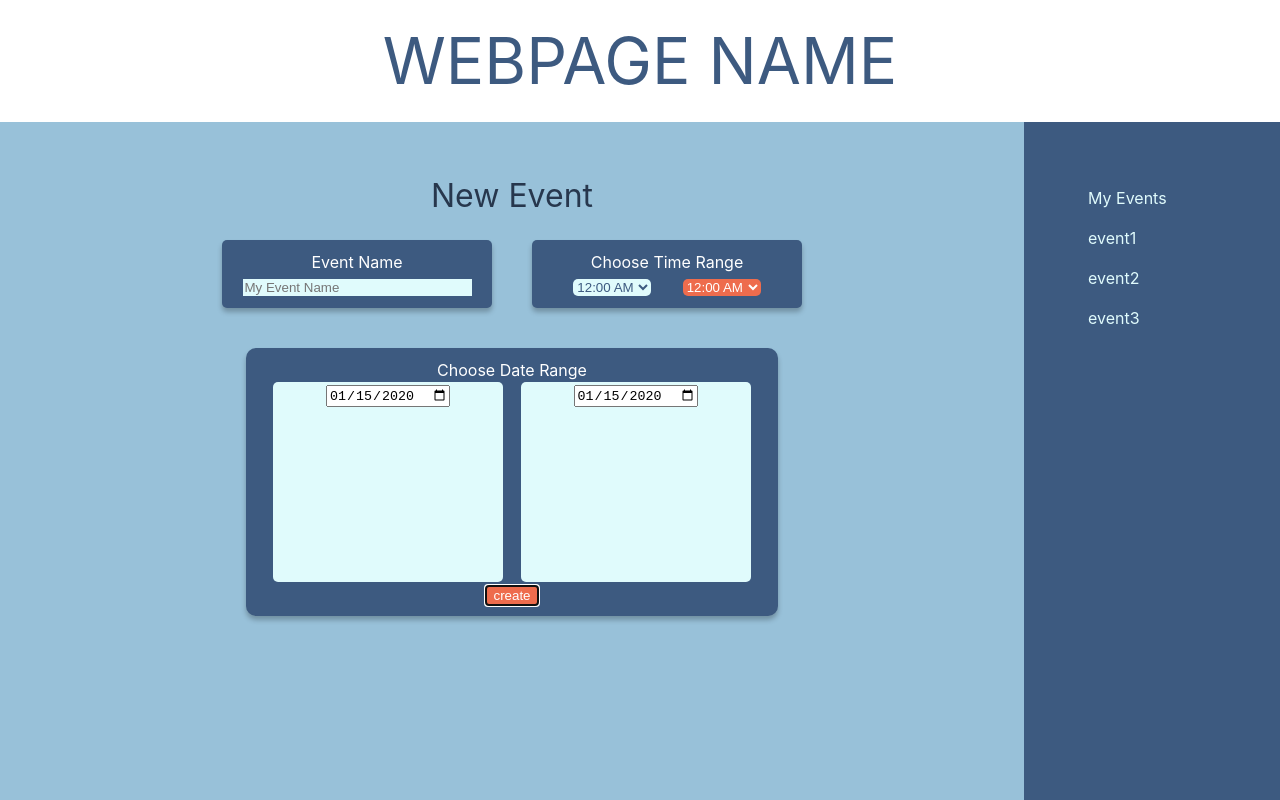
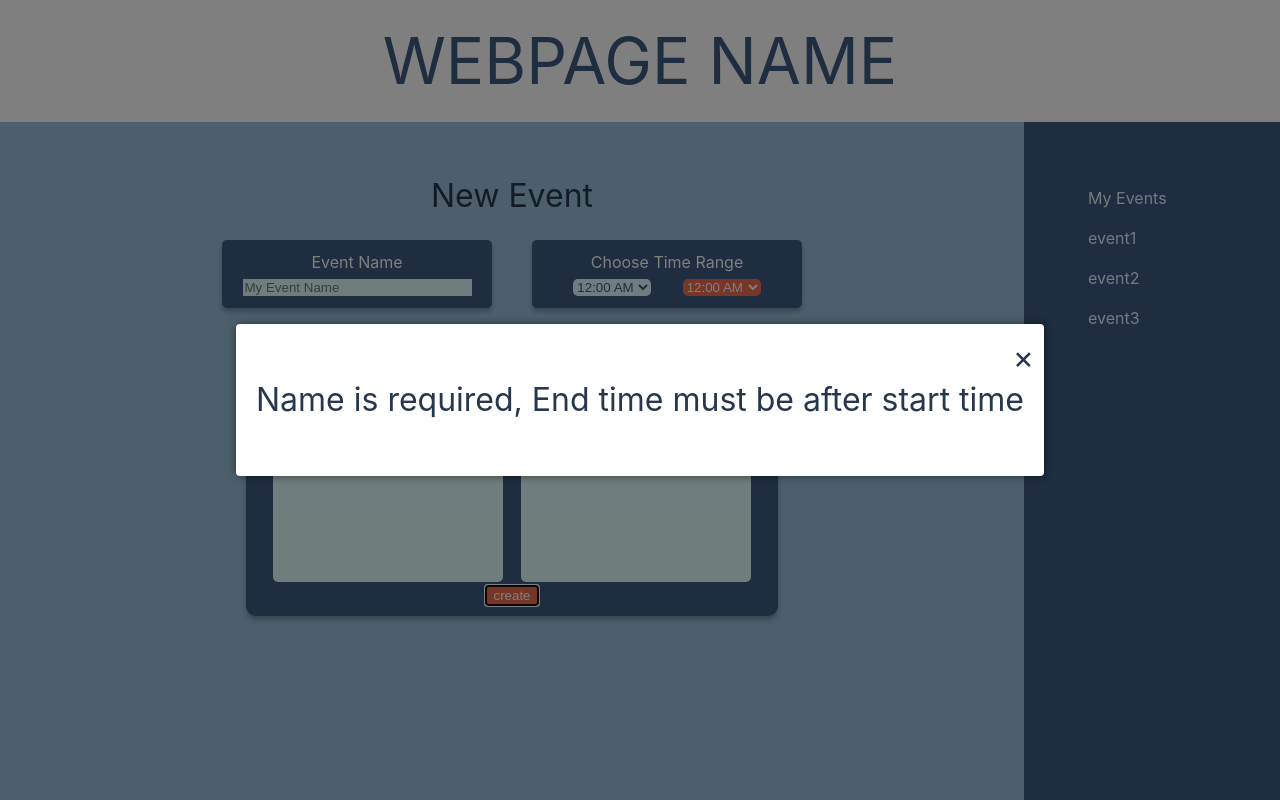
Before and after one commit to yoongi3/TimePick, a React (Vite) app in the folder FrontEnd/: page / in a window 1280 px wide. Both pictures are taken after typing "2020-01-15", "2020-01-15" into the empty fields and a click on the button "create". Shown: the top 800 px of the page. Built offline with nearby package versions, Linux system fonts and the light colour scheme.

Commit message:
requirements for creating event

```diff
--- a/FrontEnd/src/components/EventContainer/EventContainer.tsx
+++ b/FrontEnd/src/components/EventContainer/EventContainer.tsx
@@ -52,20 +52,18 @@ const EventContainer = () => {
         .then(response => response.json())
         .then(data => {
             setEventInfo(data[0])
-            console.log(data)
         })
     }, []);
 
-    console.log(eventInfo)
     if (!eventInfo.name) {
         return <p>Loading...</p>;
     }
 
-    const millSecInHour = 1000 * 60 * 60 * 24;
-    // +1 since colLength starts 0
-    const colLength = Math.floor((new Date(eventInfo.dateEnd).getTime() - new Date(eventInfo.dateStart).getTime()) / millSecInHour + 1);
-    // *2 to split hours into 30min intervals
-    const rowLength = (parseInt(eventInfo.timeEnd, 10) - parseInt(eventInfo.timeStart, 10)) * 2;
+    const millSecInDay = 1000 * 60 * 60 * 24; // (mill/sec) * (sec/min) * (min/hour) * (hour/day)
+    const colLength = Math.floor((new Date(eventInfo.dateEnd).getTime() - new Date(eventInfo.dateStart).getTime()) / millSecInDay + 1);
+
+    const intervals = 60/30; // 30 min intervals
+    const rowLength = (parseInt(eventInfo.timeEnd, 10) - parseInt(eventInfo.timeStart, 10)) * intervals;
 
     return(
         <Container>
--- /dev/null
+++ b/FrontEnd/src/components/Generic/Popup/Popup.css
@@ -0,0 +1,27 @@
+.popup {
+    position: fixed;
+    top: 0;
+    left: 0;
+    width: 100%;
+    height: 100%;
+    background: rgba(0, 0, 0, 0.5);
+    display: flex;
+    align-items: center;
+    justify-content: center;
+    z-index: 999;
+}
+
+.popup-content {
+    background: #fff;
+    border-radius: 4px;
+    padding: 20px;
+    box-shadow: 0 0 10px rgba(0, 0, 0, 0.5);
+    position: relative;
+}
+
+.close {
+    position: absolute;
+    top: 10px;
+    right: 10px;
+    cursor: pointer;
+}
--- /dev/null
+++ b/FrontEnd/src/components/Generic/Popup/Popup.tsx
@@ -0,0 +1,21 @@
+import React from 'react';
+import './Popup.css';
+type Props = {
+    message: string;
+    onClose: () => void;
+}
+
+const Popup = ({message, onClose}: Props ) => {
+    return (
+        <div className="popup">
+            <div className="popup-content">
+                <span className="close" onClick={onClose}>
+                    &times;
+                </span>
+                <p>{message}</p>
+            </div>
+        </div>
+    );
+};
+
+export default Popup;
--- a/FrontEnd/src/components/NewEventContainer/NameSelection/NameSelection.tsx
+++ b/FrontEnd/src/components/NewEventContainer/Components/NameSelection/NameSelection.tsx
@@ -1,6 +1,6 @@
 import { useState, ChangeEvent } from "react";
 import styled from "styled-components";
-import InputBox from "../../Generic/InputBox/InputBox";
+import InputBox from "../../../Generic/InputBox/InputBox";
 
 const Container = styled.div`
 background-color : #3D5A80;
--- a/FrontEnd/src/components/NewEventContainer/TimeSelection/TimeSelection.tsx
+++ b/FrontEnd/src/components/NewEventContainer/Components/TimeSelection/TimeSelection.tsx
@@ -1,6 +1,6 @@
 import React, {useState} from "react";
 import styled from "styled-components"
-import Dropdown from "../../Generic/Dropdown/Dropdown";
+import Dropdown from "../../../Generic/Dropdown/Dropdown";
 
 const MainContainer = styled.div`
 background-color : #3D5A80;
--- a/FrontEnd/src/components/NewEventContainer/NewEventContainer.tsx
+++ b/FrontEnd/src/components/NewEventContainer/NewEventContainer.tsx
@@ -1,10 +1,11 @@
 import { useState } from "react";
 import { useNavigate } from 'react-router-dom';
 import styled from "styled-components"
-import DateSelection from "./DateSelection/DateSelection";
-import TimeSelection from "./TimeSelection/TimeSelection";
-import NameSelection from "./NameSelection/NameSelection";
+import DateSelection from "./Components/DateSelection/DateSelection";
+import TimeSelection from "./Components/TimeSelection/TimeSelection";
+import NameSelection from "./Components/NameSelection/NameSelection";
 import Button from "../Generic/ReusableButton/Button";
+import Popup from "../Generic/Popup/Popup";
 
 const MainContainer = styled.div`
     padding-top : 50px;
@@ -34,52 +35,29 @@ const BottomContainer = styled.div`
 const NewEventContainer = () => {
     const navigate = useNavigate();
 
-    const [error, setError] = useState('')
+    const [showPopup, setShowPopup] = useState(false);
+    const [popupMessage, setPopupMessage] = useState('');
 
     const [formData, setFormData] = useState({
         name: '',
-        timeStart: 0,
-        timeEnd: 0,
+        timeStart: 1,
+        timeEnd: 1,
         dateStart: '',
-        dateEnd: ''
+        dateEnd: '',
     });
 
     const handleInput = (inputType: keyof typeof formData, inputValue: string | number) => {
         setFormData({...formData, [inputType]: inputValue});
     }
 
-    const validateInput = () => {
-        if (formData.name === ''){
-            setError('Name is required.')
-            console.log(error)
-            return false;
-        }
-        else if (formData.timeEnd <= formData.timeStart){
-            setError('Times need to be 1 hour apart')
-            console.log(error)
-            return false;
-        }
-        else if (formData.dateStart === '' || formData.dateEnd === ''){
-            setError('Both start and end dates are required')
-            console.log(error);
-            return false
-        }
+    const handleClick = (event) => {
+        const validationErrors = validateInput();
 
-        const startDate = new Date(formData.dateStart);
-        const endDate = new Date(formData.dateEnd);
+        if(validationErrors.length > 0){
+            const errorMessage = (validationErrors.join(', '));
 
-        if (startDate > endDate) {
-            setError('End date must be after start date');
-            console.log(error)
-            return false;
-        }
-
-        setError('');
-        return true;
-    }
-
-    const handleClick = (event) => {
-        if(validateInput()){
+            showErorMessage(errorMessage)
+        }else {
             const url = 'http://localhost:8080/events/create';
 
             fetch (url, {
@@ -100,6 +78,38 @@ const NewEventContainer = () => {
                 navigate(`/event/${id}`)
             })
         }
+    }
+
+    const validateInput = () => {
+        const errors = [];
+
+        const startDate = new Date(formData.dateStart);
+        const endDate = new Date(formData.dateEnd);
+
+        if (formData.name === ''){
+            errors.push('Name is required')
+        }
+        if (formData.timeEnd <= formData.timeStart){
+            errors.push('End time must be after start time')
+        }
+        if (formData.dateStart === '' || formData.dateEnd === ''){
+            errors.push('Both start and end dates are required')
+        }
+        if (startDate > endDate) {
+            errors.push('End date must be after start date');
+        }
+        console.log(errors)
+        return errors;
+    }
+
+    const showErorMessage = (message) => {
+        setPopupMessage(message);
+        setShowPopup(true);
+    }
+
+    const hidePopup = () => {
+        setShowPopup(false);
+        setPopupMessage('');
     }
 
     return (
@@ -125,6 +135,9 @@ const NewEventContainer = () => {
                     create
                 </Button>
             </BottomContainer>
+            {showPopup && (
+                <Popup message={popupMessage} onClose={hidePopup} />
+            )}
 
         </MainContainer>
     )
```
Also changed, not shown: FrontEnd/src/components/NewEventContainer/Components/DateSelection/DateSelection.tsx (renamed from FrontEnd/src/components/NewEventContainer/DateSelection/DateSelection.tsx).
